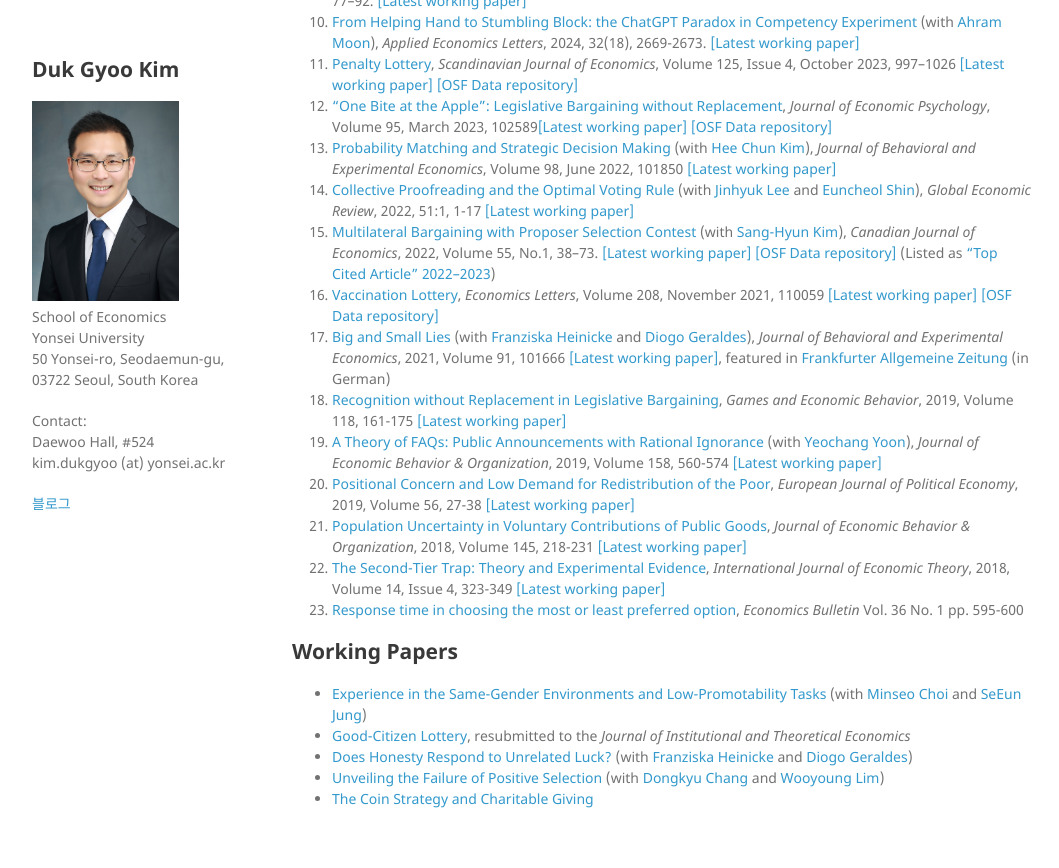
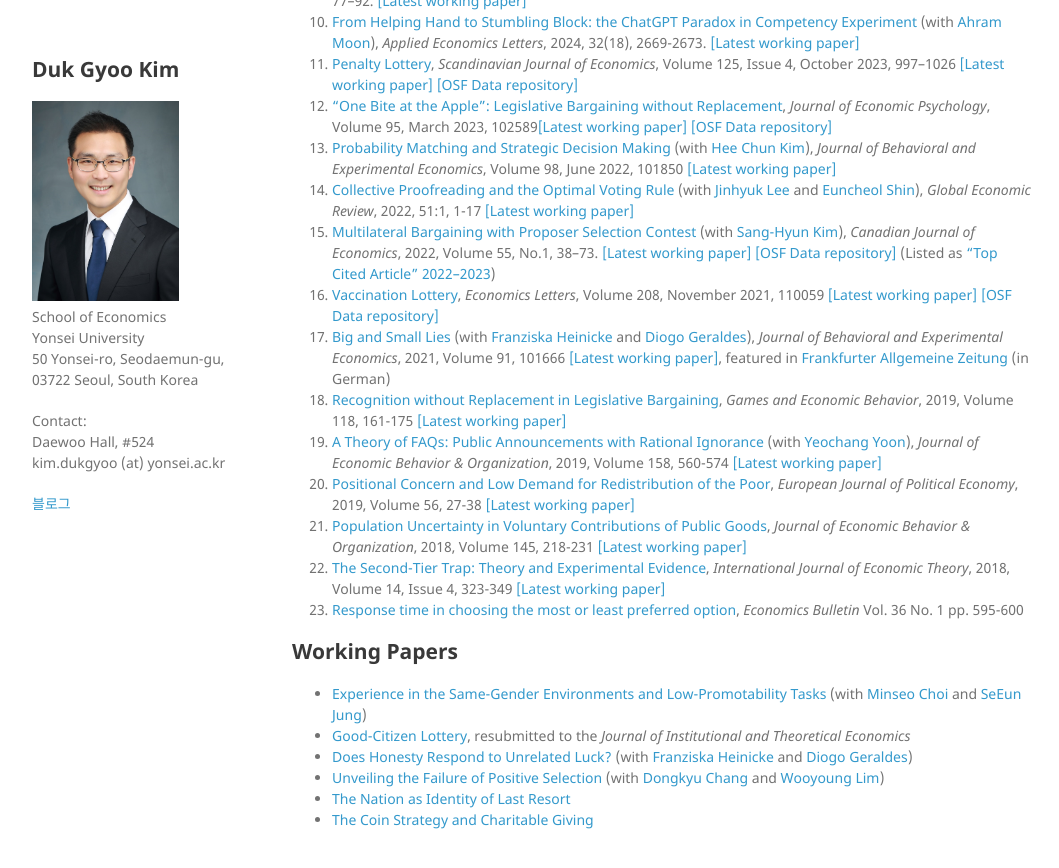
Before and after one commit to kimdukgyoo/kimdukgyoo.github.io, a Jekyll site: the page built from index.md, in a window 1280 px wide and 900 px high, scrolled down 673 px. Shown: the top 868 px of the window, without its empty margins (108-1167 px from the left). Built offline with Jekyll 4.4.1, drawn with Linux system fonts in a browser that asks for light colours; our own code applies the rules of GitHub Pages for plain Markdown files.

Commit message:
Update index.md

```diff
--- a/index.md
+++ b/index.md
@@ -48,6 +48,7 @@ Volume 55, No.1, 38--73. <a href="https://kimdukgyoo.github.io/PDFfiles/MBContes
 * <a href="https://kimdukgyoo.github.io/PDFfiles/CitizenLottery.pdf" target="_blank">Good-Citizen Lottery</a>, resubmitted to the _Journal of Institutional and Theoretical Economics_
 * <a href="https://kimdukgyoo.github.io/PDFfiles/LuckLying.pdf" target="_blank">Does Honesty Respond to Unrelated Luck?</a> (with <a href="https://sites.google.com/view/franziskaheinicke/research?authuser=0" target="_blank">Franziska Heinicke</a> and <a href="https://sites.google.com/site/diogogeraldes/research" target="_blank">Diogo Geraldes</a>)
 * <a href="https://kimdukgyoo.github.io/PDFfiles/positiveselection.pdf" target="_blank">Unveiling the Failure of Positive Selection</a> (with <a href="https://sites.google.com/site/dongkyuchang/" target="_blank">Dongkyu Chang</a> and <a href="http://wooyoung.people.ust.hk/" target="_blank">Wooyoung Lim</a>)
+* <a href="https://kimdukgyoo.github.io/PDFfiles/NationAsIdentity.pdf" target="_blank">The Nation as Identity of Last Resort</a>
 * <a href="https://kimdukgyoo.github.io/PDFfiles/CoinStrategyandCharitableGiving.pdf" target="_blank"> The Coin Strategy and Charitable Giving</a>
 
 <!--
```
